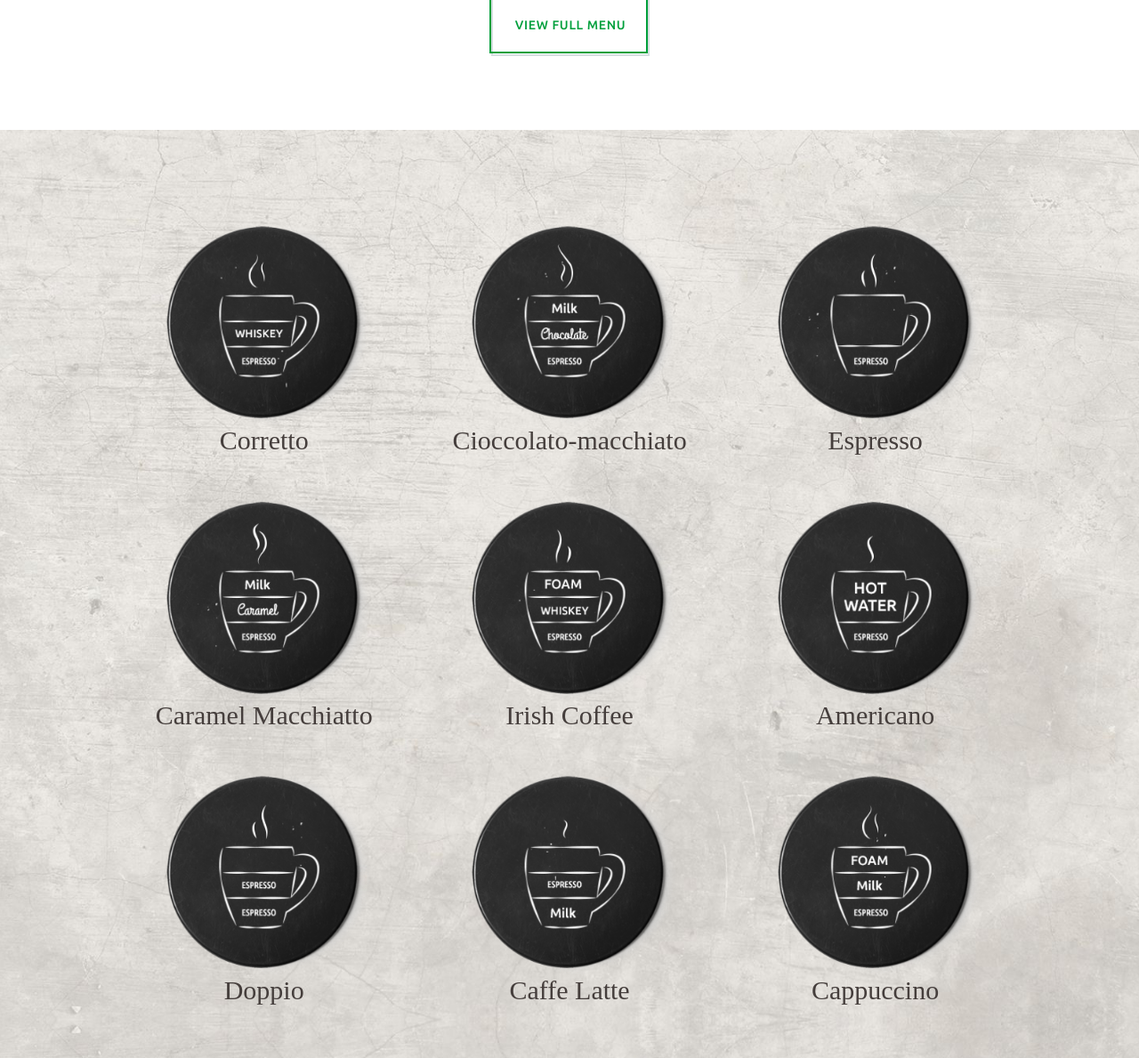
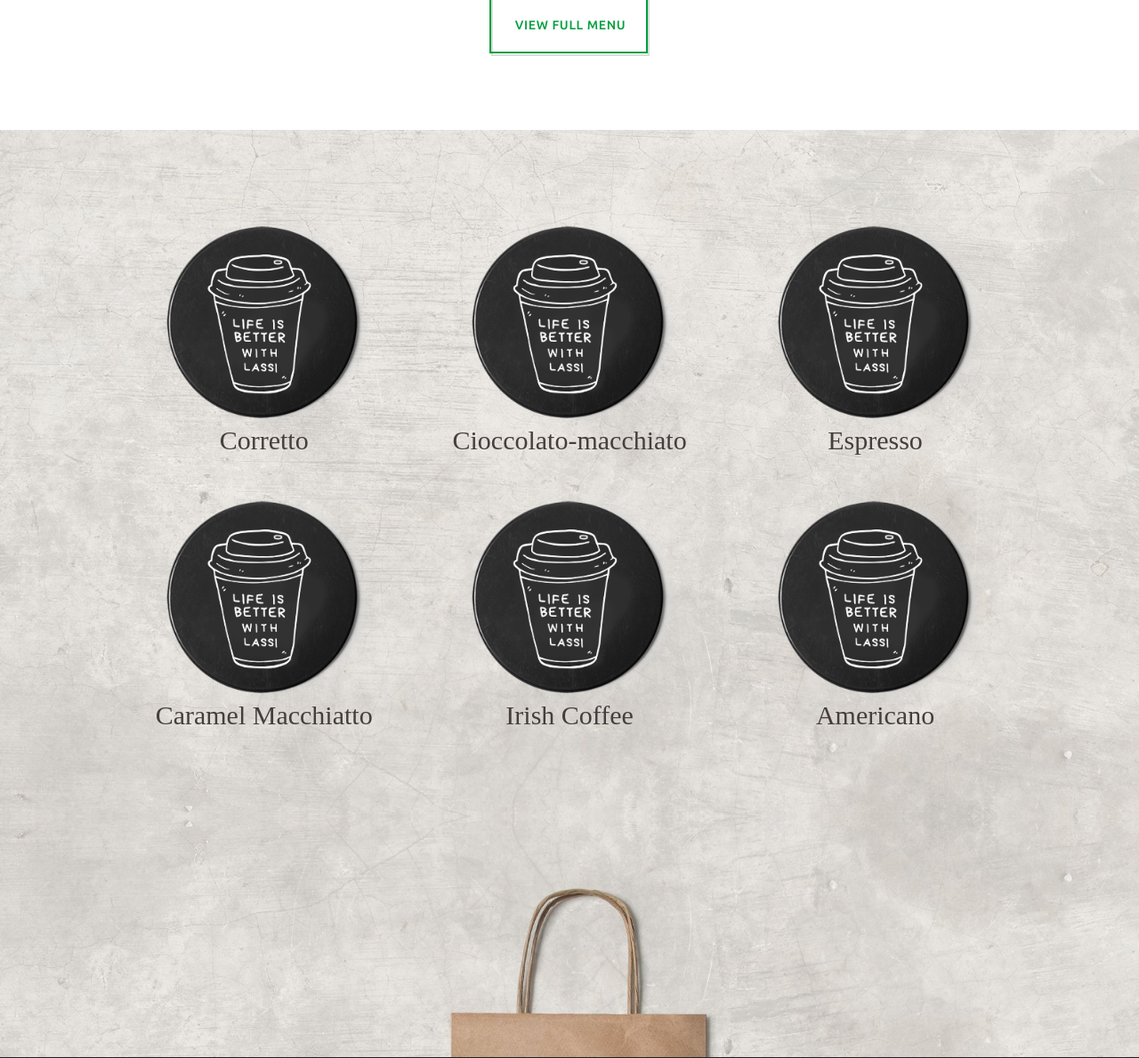
Before and after one commit to techamit001/lassi-work, a PHP site: page / in a window 1280 px wide. Shown: the part 2843-4032 px from the top of the page at 89% size. Run offline with PHP 8.4, Linux system fonts and the light colour scheme; some web fonts are replaced.

```diff
--- a/css/custom.css
+++ b/css/custom.css
@@ -268,7 +268,7 @@
 }
 
 #page_preloader {
-	background-image: url(../images/logo_footer.png);
+	background-image: url(../images/preloader.png);
 	background-position: center;
 	background-repeat: no-repeat;
 	position: fixed;
--- a/header.php
+++ b/header.php
@@ -43,8 +43,8 @@
                         <div class="contact_logo">
                             <div class="logo">
                                 <a href="index.php">
-                                    <img src="images/lassilogo.png" class="logo_main" alt="" width="128" height="124">
-                                    <img src="images/lassilogo.png" class="logo_fixed" alt="" width="161" height="47">
+                                    <img src="images/newlogo.png" class="logo_main" alt="" width="128" height="124">
+                                    <img src="images/newlogo.png" class="logo_fixed" alt="" width="161" height="47">
                                 </a>
                             </div>
                         </div>
@@ -73,7 +73,7 @@
                 <div class="menu_button icon-menu"></div>
                 <div class="logo">
                     <a href="index.php">
-                        <img src="images/lassilogo.png" class="logo_main" alt="" width="128" height="124">
+                        <img src="images/newlogo.png" class="logo_main" alt="" width="128" height="124">
                     </a>
                 </div>
 
--- a/index.php
+++ b/index.php
@@ -181,9 +181,9 @@
                                                         <div class="column-1_3 column_padding_bottom">
                                                             <div id="sc_services_258_1" class="sc_services_item">
                                                                 <div class="sc_services_item_featured post_featured">
-                                                                    <div class="post_thumb" data-image="images/services_1.png" data-title="Corretto">
+                                                                    <div class="post_thumb" data-image="images/menu1.png" data-title="Corretto">
                                                                         <a class="hover_icon hover_icon_link" href="single-post.html">
-                                                                            <img alt="" src="images/services_1-300x281.png">
+                                                                            <img alt="" src="images/menu1.png">
                                                                         </a>
                                                                     </div>
                                                                 </div>
@@ -195,9 +195,9 @@
                                                         <div class="column-1_3 column_padding_bottom">
                                                             <div id="sc_services_258_2" class="sc_services_item">
                                                                 <div class="sc_services_item_featured post_featured">
-                                                                    <div class="post_thumb" data-image="images/services_2.png" data-title="Cioccolato-macchiato">
+                                                                    <div class="post_thumb" data-image="images/menu1.png" data-title="Cioccolato-macchiato">
                                                                         <a class="hover_icon hover_icon_link" href="single-post.html">
-                                                                            <img alt="" src="images/services_2-300x281.png">
+                                                                            <img alt="" src="images/menu1.png">
                                                                         </a>
                                                                     </div>
                                                                 </div>
@@ -209,9 +209,9 @@
                                                         <div class="column-1_3 column_padding_bottom">
                                                             <div id="sc_services_258_3" class="sc_services_item">
                                                                 <div class="sc_services_item_featured post_featured">
-                                                                    <div class="post_thumb" data-image="images/services_3.png" data-title="Espresso">
+                                                                    <div class="post_thumb" data-image="images/menu1.png" data-title="Espresso">
                                                                         <a class="hover_icon hover_icon_link" href="single-post.html">
-                                                                            <img alt="" src="images/services_3-300x281.png">
+                                                                            <img alt="" src="images/menu1.png">
                                                                         </a>
                                                                     </div>
                                                                 </div>
@@ -223,9 +223,9 @@
                                                         <div class="column-1_3 column_padding_bottom">
                                                             <div id="sc_services_258_4" class="sc_services_item">
                                                                 <div class="sc_services_item_featured post_featured">
-                                                                    <div class="post_thumb" data-image="images/services_4.png" data-title="Caramel Macchiatto">
+                                                                    <div class="post_thumb" data-image="images/menu1.png" data-title="Caramel Macchiatto">
                                                                         <a class="hover_icon hover_icon_link" href="single-post.html">
-                                                                            <img alt="" src="images/services_4-300x281.png">
+                                                                            <img alt="" src="images/menu1.png">
                                                                         </a>
                                                                     </div>
                                                                 </div>
@@ -237,9 +237,9 @@
                                                         <div class="column-1_3 column_padding_bottom">
                                                             <div id="sc_services_258_5" class="sc_services_item">
                                                                 <div class="sc_services_item_featured post_featured">
-                                                                    <div class="post_thumb" data-image="images/services_5.png" data-title="Irish Coffee">
+                                                                    <div class="post_thumb" data-image="images/menu1.png" data-title="Irish Coffee">
                                                                         <a class="hover_icon hover_icon_link" href="single-post.html">
-                                                                            <img alt="" src="images/services_5-300x281.png">
+                                                                            <img alt="" src="images/menu1.png">
                                                                         </a>
                                                                     </div>
                                                                 </div>
@@ -251,9 +251,9 @@
                                                         <div class="column-1_3 column_padding_bottom">
                                                             <div id="sc_services_258_6" class="sc_services_item">
                                                                 <div class="sc_services_item_featured post_featured">
-                                                                    <div class="post_thumb" data-image="images/services_6.png" data-title="Americano">
+                                                                    <div class="post_thumb" data-image="images/menu1.png" data-title="Americano">
                                                                         <a class="hover_icon hover_icon_link" href="single-post.html">
-                                                                            <img alt="" src="images/services_6-300x281.png">
+                                                                            <img alt="" src="images/menu1.png">
                                                                         </a>
                                                                     </div>
                                                                 </div>
@@ -262,48 +262,9 @@
                                                                 </h4>
                                                             </div>
                                                         </div>
-                                                        <div class="column-1_3 column_padding_bottom">
-                                                            <div id="sc_services_258_7" class="sc_services_item">
-                                                                <div class="sc_services_item_featured post_featured">
-                                                                    <div class="post_thumb" data-image="images/services_7.png" data-title="Doppio">
-                                                                        <a class="hover_icon hover_icon_link" href="single-post.html">
-                                                                            <img alt="" src="images/services_7-300x281.png">
-                                                                        </a>
-                                                                    </div>
-                                                                </div>
-                                                                <h4 class="sc_services_item_title">
-                                                                    <a href="single-post.html">Doppio</a>
-                                                                </h4>
-                                                            </div>
-                                                        </div>
-                                                        <div class="column-1_3 column_padding_bottom">
-                                                            <div id="sc_services_258_8" class="sc_services_item">
-                                                                <div class="sc_services_item_featured post_featured">
-                                                                    <div class="post_thumb" data-image="images/services_8.png" data-title="Caffe Latte">
-                                                                        <a class="hover_icon hover_icon_link" href="single-post.html">
-                                                                            <img alt="" src="images/services_8-300x281.png">
-                                                                        </a>
-                                                                    </div>
-                                                                </div>
-                                                                <h4 class="sc_services_item_title">
-                                                                    <a href="single-post.html">Caffe Latte</a>
-                                                                </h4>
-                                                            </div>
-                                                        </div>
-                                                        <div class="column-1_3 column_padding_bottom">
-                                                            <div id="sc_services_258_9" class="sc_services_item">
-                                                                <div class="sc_services_item_featured post_featured">
-                                                                    <div class="post_thumb" data-image="images/services_9.png" data-title="Cappuccino">
-                                                                        <a class="hover_icon hover_icon_link" href="single-post.html">
-                                                                            <img alt="" src="images/services_9-300x281.png">
-                                                                        </a>
-                                                                    </div>
-                                                                </div>
-                                                                <h4 class="sc_services_item_title">
-                                                                    <a href="single-post.html">Cappuccino</a>
-                                                                </h4>
-                                                            </div>
-                                                        </div>
+
+
+
                                                     </div>
                                                 </div>
                                             </div>
@@ -542,7 +503,7 @@
                 <div class="content_wrap">
                     <div class="logo">
                         <a href="index.html">
-                            <img src="images/logo_footer.png" class="logo_footer" alt="" width="95" height="90">
+                            <img src="images/lassilogo.png" class="logo_footer" alt="" width="95" height="90">
                         </a>
                     </div>
                     <div class="contacts_address">
```
Also changed, not shown: images/lassilogo.png, images/menu1.png (added), images/newlogo.png (added), images/preloader.png (added).
